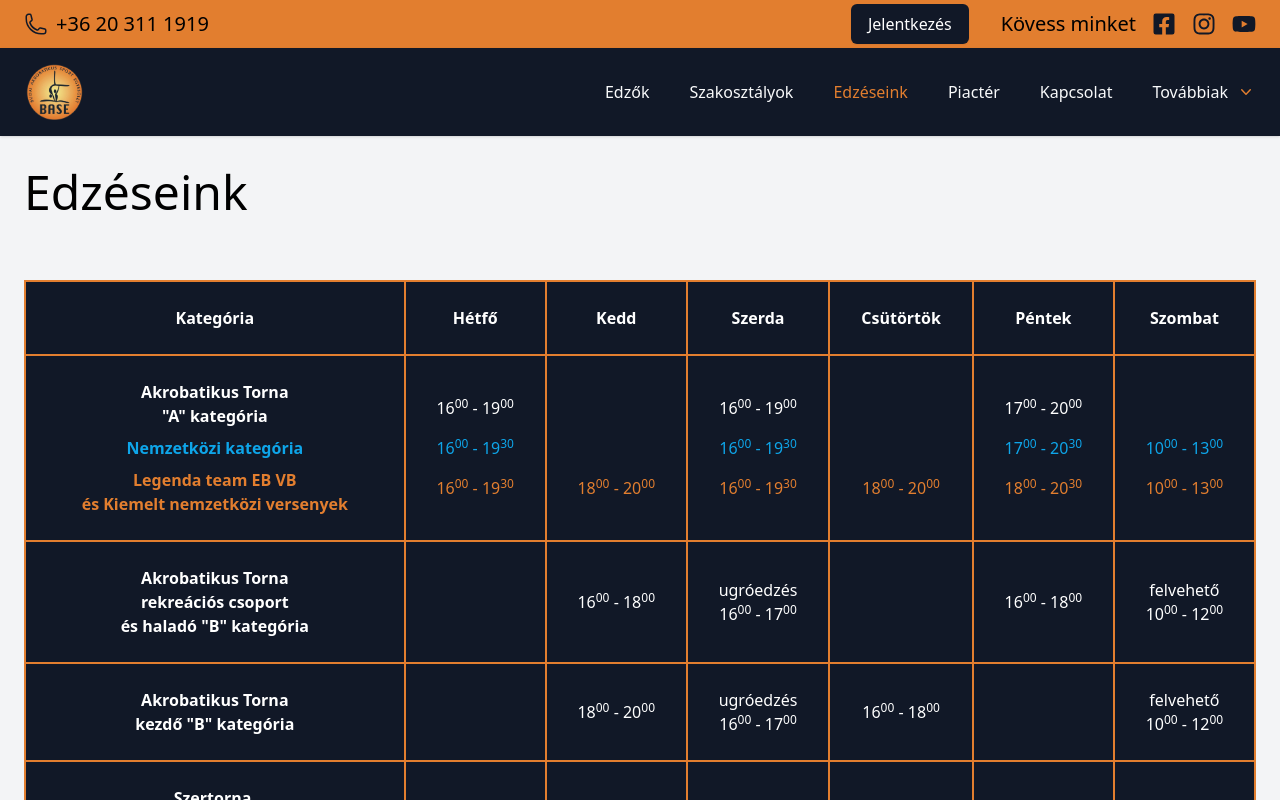
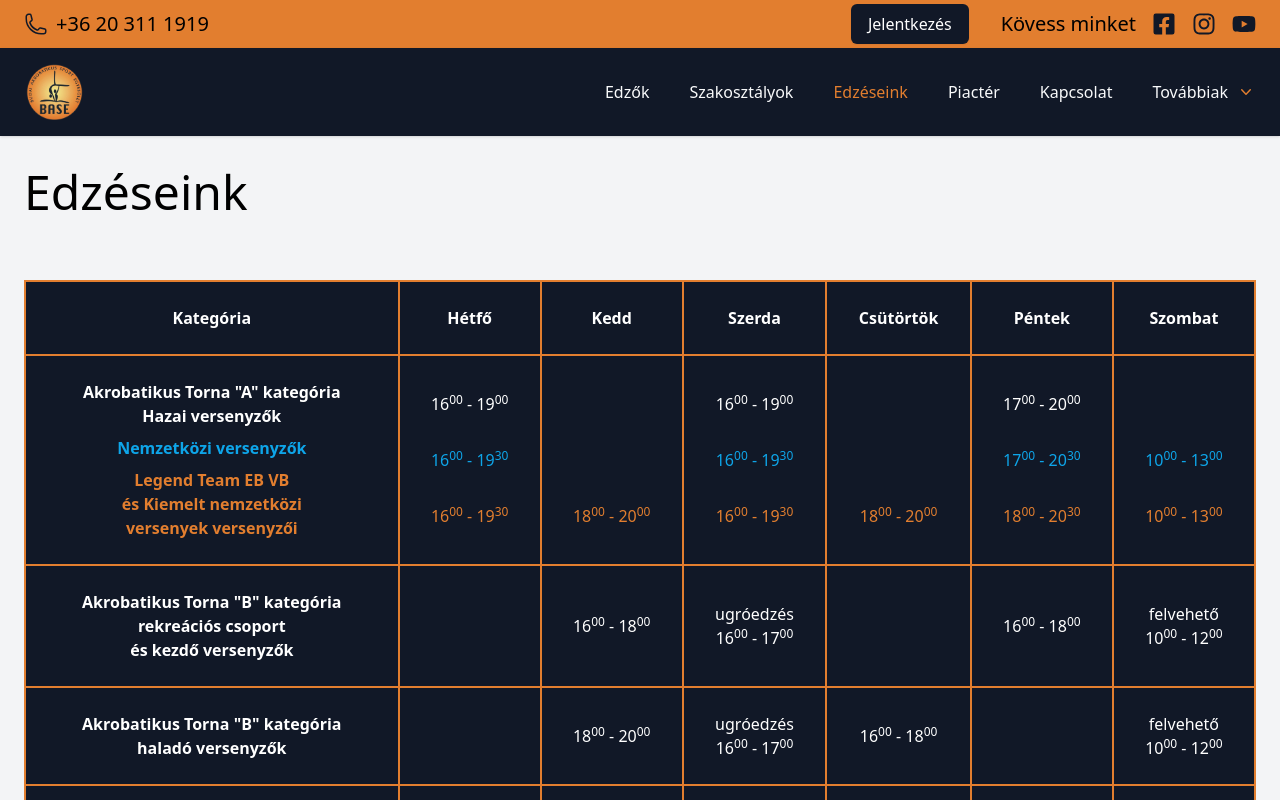
Before and after one commit to Otisz/akrobatikustorna, a Next.js app: page /edzeseink in a window 1280 px wide. Shown: the top 800 px of the page. Built offline with nearby package versions, Linux system fonts and the light colour scheme.

Commit message:
Requested changes

```diff
--- a/src/app/(user)/edzeseink/page.tsx
+++ b/src/app/(user)/edzeseink/page.tsx
@@ -30,18 +30,20 @@ export default function Page() {
                 <th>
                   <div className="flex flex-col gap-2">
                     <span>
-                      Akrobatikus Torna <br /> &quot;A&quot; kategória
+                      Akrobatikus Torna &quot;A&quot; kategória
+                      <br />
+                      Hazai versenyzők
                     </span>
-                    <span className="text-sky-500">Nemzetközi kategória</span>
+                    <span className="text-sky-500">Nemzetközi versenyzők</span>
                     <span className="text-orange-primary">
-                      Legenda team EB VB
+                      Legend Team EB VB
                       <br />
-                      és Kiemelt nemzetközi versenyek
+                      és Kiemelt nemzetközi <br /> versenyek versenyzői
                     </span>
                   </div>
                 </th>
                 <td>
-                  <div className="flex flex-col gap-4">
+                  <div className="flex flex-col gap-8">
                     <span>
                       16<sup>00</sup> - 19<sup>00</sup>
                     </span>
@@ -54,7 +56,7 @@ export default function Page() {
                   </div>
                 </td>
                 <td>
-                  <div className="flex flex-col gap-4">
+                  <div className="flex flex-col gap-8">
                     <span className="select-none opacity-0">-</span>
                     <span className="select-none opacity-0">-</span>
                     <span className="text-orange-primary">
@@ -63,7 +65,7 @@ export default function Page() {
                   </div>
                 </td>
                 <td>
-                  <div className="flex flex-col gap-4">
+                  <div className="flex flex-col gap-8">
                     <span>
                       16<sup>00</sup> - 19<sup>00</sup>
                     </span>
@@ -76,7 +78,7 @@ export default function Page() {
                   </div>
                 </td>
                 <td>
-                  <div className="flex flex-col gap-4">
+                  <div className="flex flex-col gap-8">
                     <span className="select-none opacity-0">-</span>
                     <span className="select-none opacity-0">-</span>
                     <span className="text-orange-primary">
@@ -85,7 +87,7 @@ export default function Page() {
                   </div>
                 </td>
                 <td>
-                  <div className="flex flex-col gap-4">
+                  <div className="flex flex-col gap-8">
                     <span>
                       17<sup>00</sup> - 20<sup>00</sup>
                     </span>
@@ -98,7 +100,7 @@ export default function Page() {
                   </div>
                 </td>
                 <td>
-                  <div className="flex flex-col gap-4">
+                  <div className="flex flex-col gap-8">
                     <span className="select-none opacity-0">-</span>
                     <span className="text-sky-500">
                       10<sup>00</sup> - 13<sup>00</sup>
@@ -111,7 +113,7 @@ export default function Page() {
               </tr>
               <tr>
                 <th>
-                  Akrobatikus Torna <br /> rekreációs csoport <br /> és haladó {'"'}B{'"'} kategória
+                  Akrobatikus Torna &quot;B&quot; kategória <br /> rekreációs csoport <br /> és kezdő versenyzők
                 </th>
                 <td></td>
                 <td>
@@ -130,7 +132,7 @@ export default function Page() {
               </tr>
               <tr>
                 <th>
-                  Akrobatikus Torna <br /> kezdő {'"'}B{'"'} kategória
+                  Akrobatikus Torna &quot;B&quot; kategória <br /> haladó versenyzők
                 </th>
                 <td></td>
                 <td>
--- a/src/app/(user)/page.tsx
+++ b/src/app/(user)/page.tsx
@@ -34,10 +34,14 @@ export default async function Page() {
               </span>
             </h1>
             <p className="mx-auto mt-3 max-w-md text-lg text-gray-500 sm:text-xl md:mt-5 md:max-w-3xl">
-              Gázművek MTE: Gázműveken belül az akkori akrobatikus torna szakosztály vezetője, vezető edzője Kuti Lajos,
-              segítő Füzér István és Zátrok Béla edzők voltak. Sajnos Kuti Lajos És Füzér István halálával a szakosztály
-              is elveszett, megszűnt. Viszont felneveltek egy generációt, akik egy életre megszerették, életformának
-              tekintik a tornának ezt a különleges változatát, az akrobatikát.
+              BASE = Gázművek MTE sportakrobatika szakosztály folytatása: 1970-től a 90-es évek végéig az „akrobatikus
+              torna” akkori nevén sportakrobatika szakosztály vezetője, vezető edzője Kuti Lajos, segítő Füzér István és
+              Zátrok Béla edzők voltak. Sajnos Kuti Lajos És Füzér István halálával a szakosztály is elveszett,
+              megszűnt. Viszont felneveltek egy generációt, akik egy életre megszerették a tornának ezt a különleges
+              változatát, az akrobatikát. Nem csak Óbudán, de egész Budán nem volt már ez a sportág. Így 2005 év végén
+              úttörőként hozta vissza Szücsi Ildikó (aki ma a BASE vezető- szakedzője), keltette életre a régi
+              sporttársak támogatásával ezt a nagyszerű sportágat és megszületett a Budai Akrobatikus Sport Egyesület a
+              BASE!
             </p>
             <div className="mt-10 flex justify-center gap-6 lg:justify-start">
               <div className="rounded-md shadow">
```
